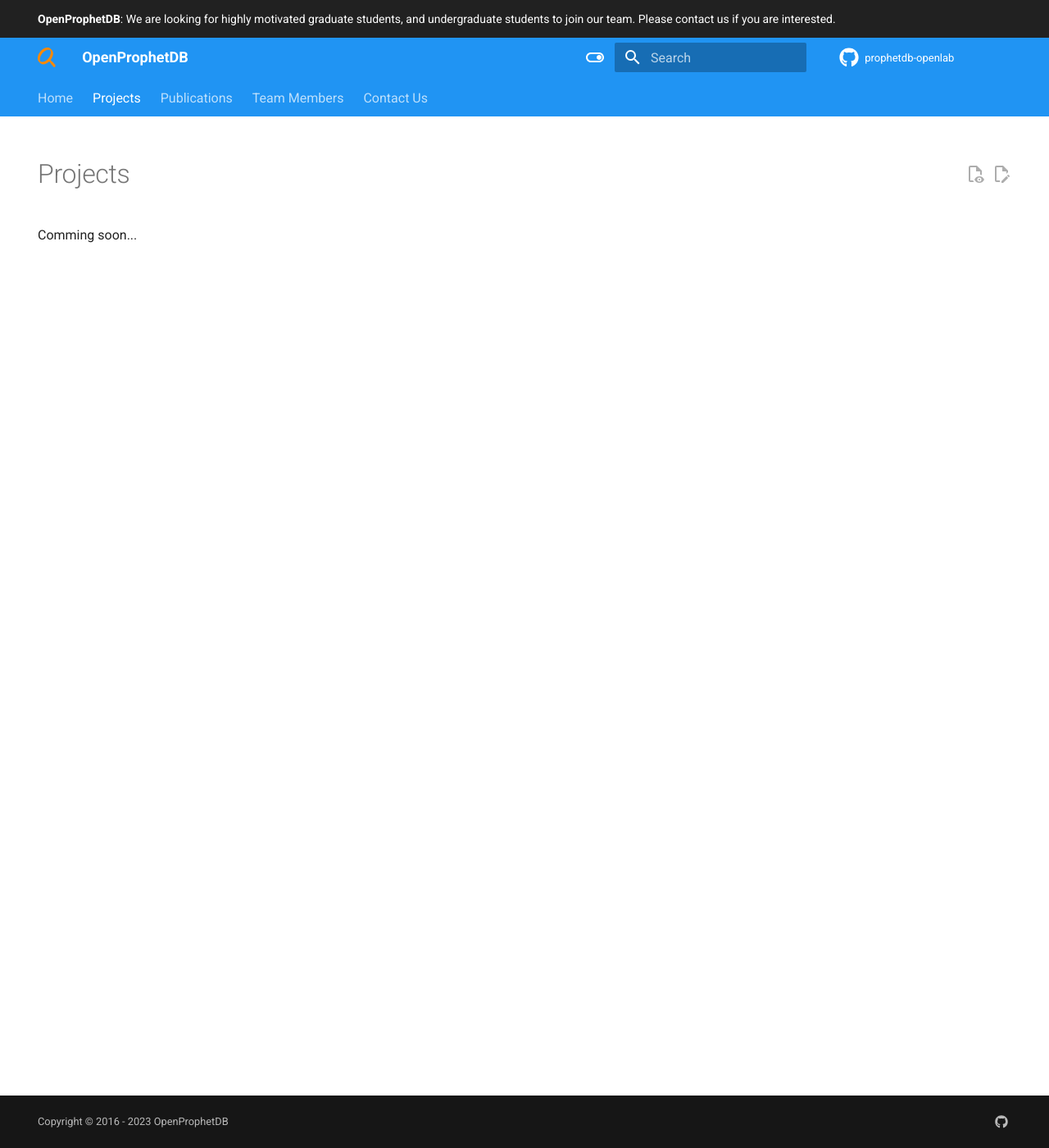
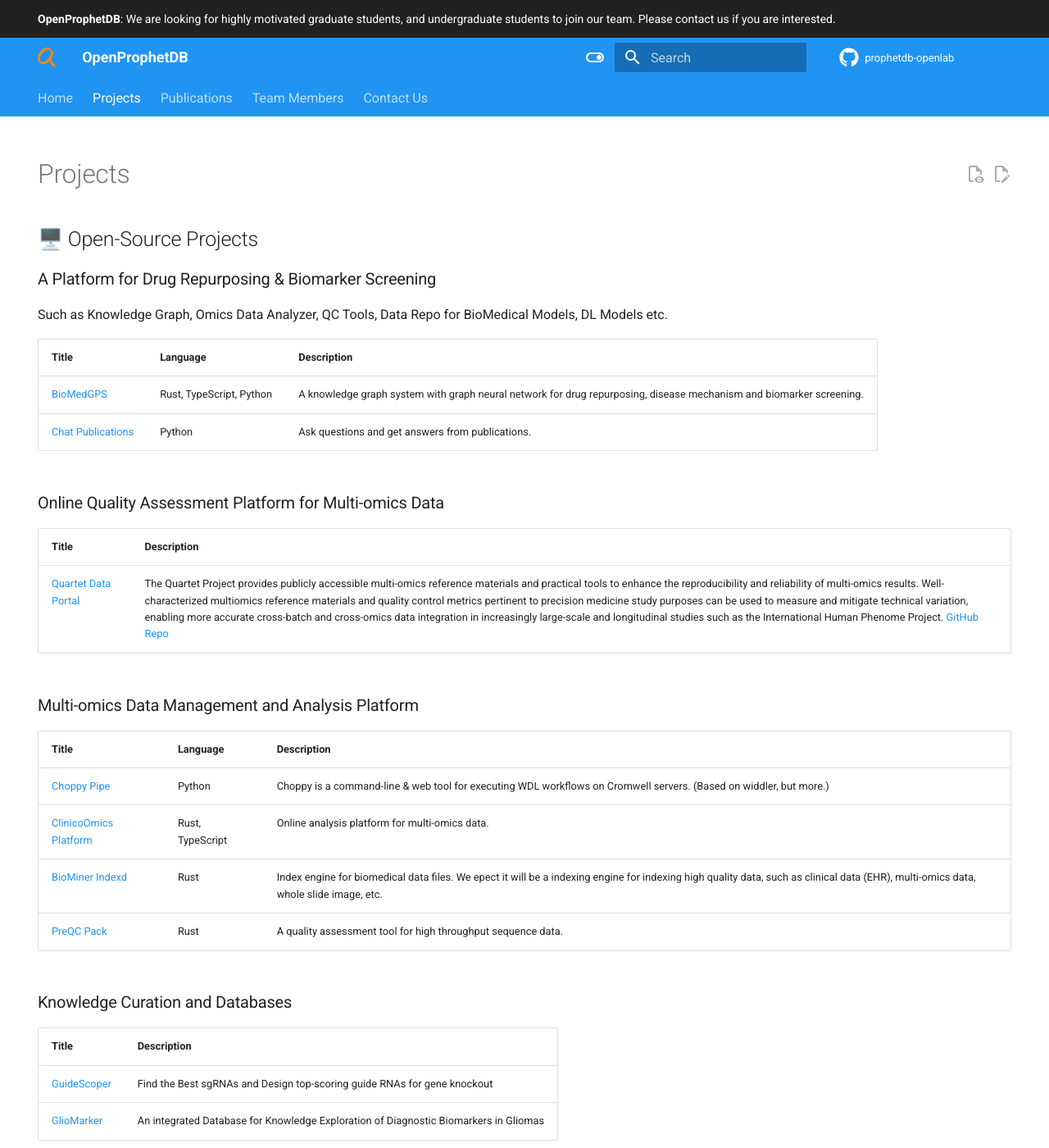
Before and after one commit to yjcyxky/prophetdb.org, an MkDocs documentation site: the page built from docs/projects.md, in a window 1280 px wide and 1400 px high. Shown: the whole window at 82% size. Built offline with MkDocs 1.6.1 and Material for MkDocs 9.7.7, drawn with Linux system fonts in a browser that asks for light colours; a script that is not in the unit is left out; comment, search, counter and statistics services are not loaded; some of the changed text lies outside the part shown.

Commit message:
Improve README.

```diff
--- a/docs/projects.md
+++ b/docs/projects.md
@@ -4,4 +4,42 @@
   - toc
 ---
 
-Comming soon...
+## 🖥️ Open-Source Projects
+
+### A Platform for Drug Repurposing & Biomarker Screening
+
+Such as Knowledge Graph, Omics Data Analyzer, QC Tools, Data Repo for BioMedical Models, DL Models etc.
+
+|Title | Language | Description|
+|--|--|--|
+| [BioMedGPS](https://github.com/yjcyxky/biomedgps) | Rust, TypeScript, Python | A knowledge graph system with graph neural network for drug repurposing, disease mechanism and biomarker screening.|
+| [Chat Publications](https://github.com/yjcyxky/chat-publications) | Python | Ask questions and get answers from publications.|
+
+### Online Quality Assessment Platform for Multi-omics Data
+
+|Title | Description |
+|--|--|
+| [Quartet Data Portal](https://www.chinese-quartet.org/#/dashboard) | The Quartet Project provides publicly accessible multi-omics reference materials and practical tools to enhance the reproducibility and reliability of multi-omics results. Well-characterized multiomics reference materials and quality control metrics pertinent to precision medicine study purposes can be used to measure and mitigate technical variation, enabling more accurate cross-batch and cross-omics data integration in increasingly large-scale and longitudinal studies such as the International Human Phenome Project. [GitHub Repo](https://github.com/chinese-quartet)|
+
+### Multi-omics Data Management and Analysis Platform
+
+|Title | Language | Description|
+|--|--|--|
+| [Choppy Pipe](https://github.com/yjcyxky/choppy-pipe) | Python | Choppy is a command-line & web tool for executing WDL workflows on Cromwell servers. (Based on widdler, but more.) |
+| [ClinicoOmics Platform](https://github.com/yjcyxky/clinico-omics) | Rust, TypeScript | Online analysis platform for multi-omics data. |
+| [BioMiner Indexd](https://github.com/yjcyxky/biominer-indexd) | Rust | Index engine for biomedical data files. We epect it will be a indexing engine for indexing high quality data, such as clinical data (EHR), multi-omics data, whole slide image, etc. |
+| [PreQC Pack](https://github.com/yjcyxky/preqc-pack) | Rust | A quality assessment tool for high throughput sequence data. |
+
+### Knowledge Curation and Databases
+
+| Title | Description|
+|--|--|
+| [GuideScoper](https://biosolver.cn/) | Find the Best sgRNAs and Design top-scoring guide RNAs for gene knockout |
+| [GlioMarker](http://gliomarker.prophetdb.org/#/home) | An integrated Database for Knowledge Exploration of Diagnostic Biomarkers in Gliomas |
+
+### Collections
+
+| Title | Description |
+|--|--|
+| [Antibody DL](https://github.com/yjcyxky/antibody-dl) | A Collection of Platform, Tools, and Resources for Antibody Engineering|
+| [BioMedical Knowledgebases](https://github.com/yjcyxky/biomedical-knowledgebases) | A collection of biomedical knowledgebases, ontologies, and datasets. |
```
